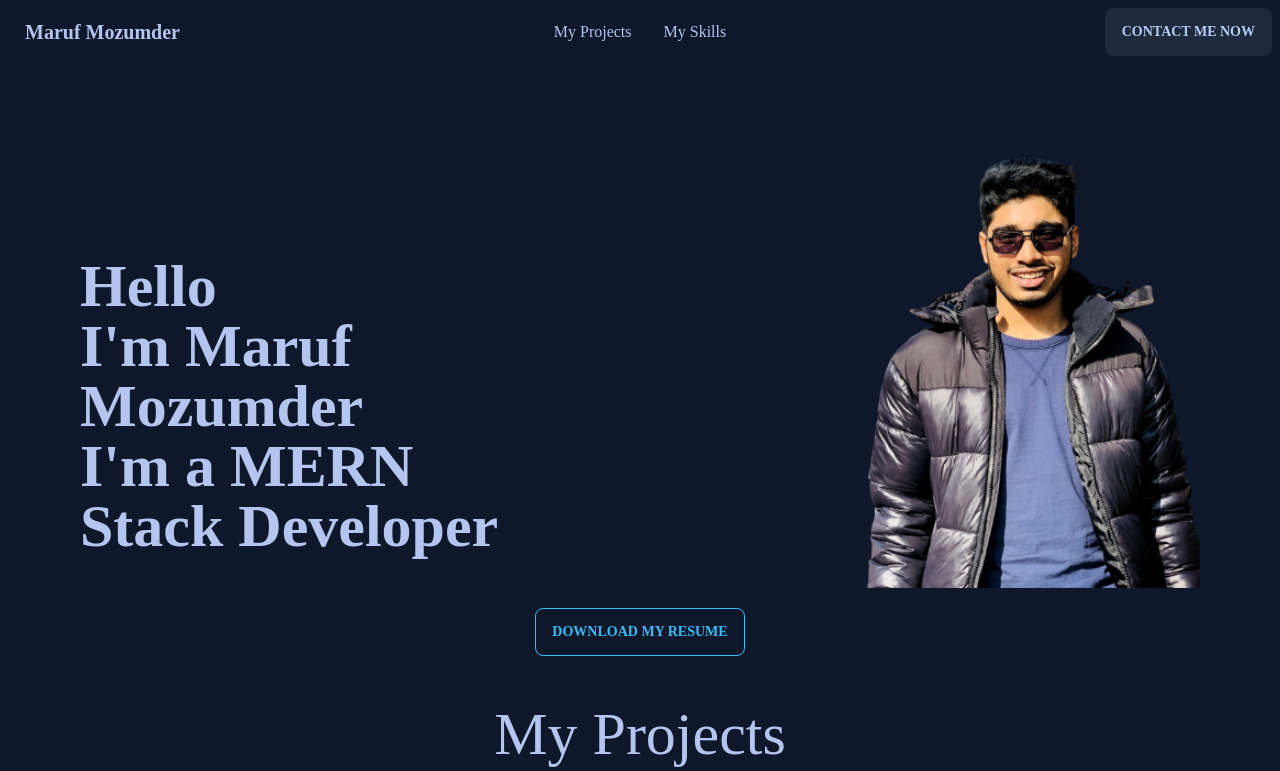
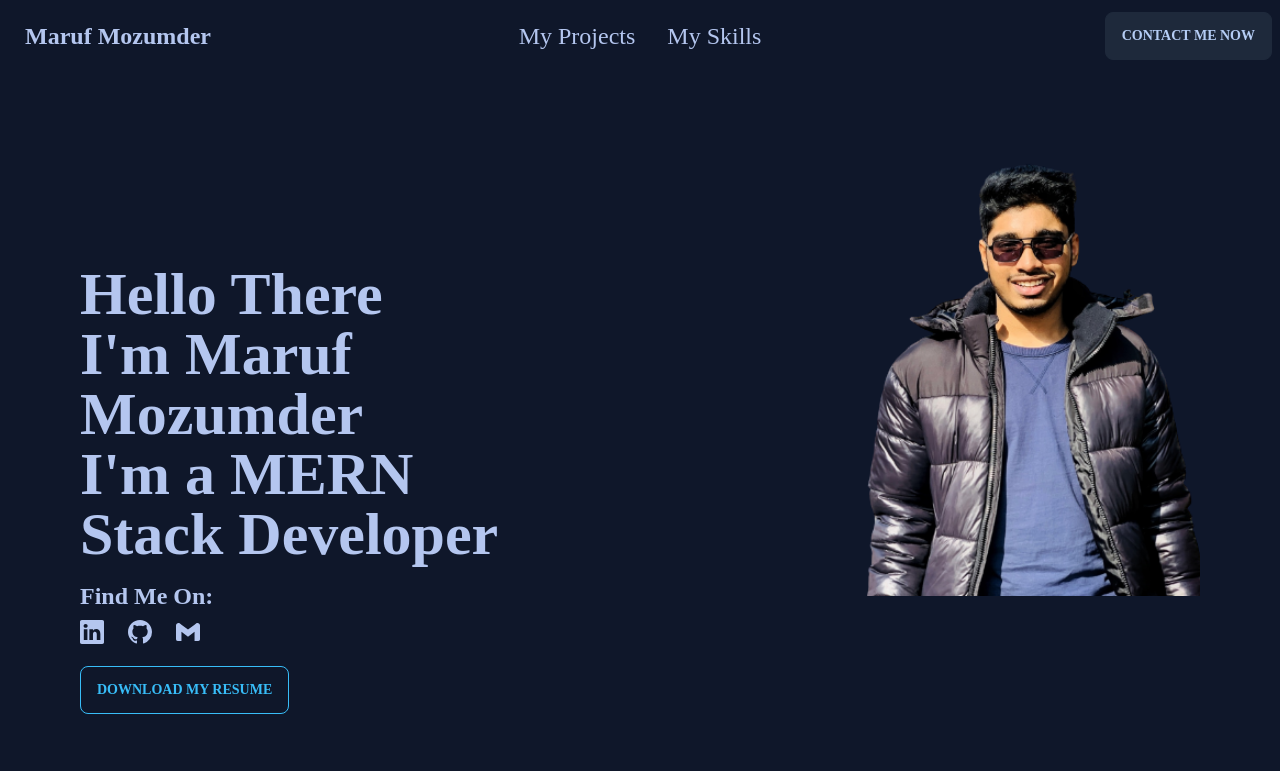
Before and after one commit to marufccs/my-portfolio, a React (Create React App) app: page / in a window 1280 px wide. Shown: the top 771 px of the page. Built offline with nearby package versions, Linux system fonts and the light colour scheme; a web font is replaced by a local one.

Commit message:
contact-me-added

```diff
--- a/package.json
+++ b/package.json
@@ -10,6 +10,7 @@
     "daisyui": "^2.43.0",
     "react": "^18.2.0",
     "react-dom": "^18.2.0",
+    "react-icons": "^4.7.1",
     "react-scripts": "5.0.1",
     "web-vitals": "^2.1.4"
   },
--- a/src/App.js
+++ b/src/App.js
@@ -1,6 +1,7 @@
 
 import './App.css';
 import Banner from './components/Banner/Banner';
+import ContactMe from './components/ContactMe/ContactMe';
 import Footer from './components/Footer/Footer';
 import Header from './components/Header/Header';
 import MyProjects from './components/MyProjects/MyProjects';
@@ -13,9 +14,9 @@ function App() {
       <Header/>
     <div className="mx-20">
      <Banner/>
-     <Resume/>
      <MyProjects/>
      <MySkills/>
+     <ContactMe/>
     </div>
     <Footer/>
     </div>
--- a/src/components/Banner/Banner.js
+++ b/src/components/Banner/Banner.js
@@ -1,6 +1,10 @@
 import React from 'react';
 import maruf from '../../Pictures/Maruf.png'
+import { BsLinkedin, BsGithub } from "react-icons/bs";
+import { SiGmail } from "react-icons/si";
 import './Banner.css'
+import Resume from '../Resume/Resume';
+
 const Banner = () => {
     return (
         <div id='banner' className='lg:flex justify-between'>
@@ -12,9 +16,26 @@ const Banner = () => {
             </div>
           <div>
             <div className='sm:text-3xl lg:text-6xl  font-extrabold  lg:mt-36 starting-lines'>
-<h1 className='animate__animated animate__backInLeft'>Hello</h1>
+<h1 className='animate__animated animate__backInLeft'>Hello There</h1>
 <h1 className='animate__animated animate__backInLeft animate__delay-1s w-full'>I'm Maruf Mozumder</h1>
 <h1 className='animate__animated animate__backInLeft animate__delay-2s'>I'm a MERN Stack Developer</h1>
+<div className='mt-4 starting-lines'>
+  <h4 className='text-2xl'>Find Me On: </h4>
+  <div className='text-2xl mt-2 mb-0 flex gap-6'>
+    <a href='https://www.linkedin.com/in/maruf-mozumder7/' target='_blank'>
+<BsLinkedin></BsLinkedin>
+</a>
+    <a href='https://github.com/marufccs' target='_blank'>
+<BsGithub></BsGithub>
+</a>
+    <a href='https://marufmozumder7@gmail.com' target='_blank'>
+<SiGmail></SiGmail>
+</a>
+  </div>
+  <div className=''>
+  <Resume/>
+</div>
+</div>
 </div>
           </div>
           <div>
--- /dev/null
+++ b/src/components/ContactMe/ContactMe.js
@@ -0,0 +1,40 @@
+import React from 'react';
+
+const ContactMe = () => {
+    return (
+        <div id='contact-me' className='mt-12'>
+
+             <div className="hero min-h-screen bg-base-200">
+
+  <div className="hero-content flex-col ">
+  <h1 className='text-center project-text text-5xl'> Contact Me</h1>
+    <div className="card flex-shrink-0 w-full max-w-sm shadow-2xl bg-base-100">
+
+      <div className="card-body">
+        <div className="form-control">
+          <label className="label">
+            <span className="label-text">Your Name</span>
+          </label>
+          <input type="text" placeholder="Your Name" className="input input-bordered" />
+        </div>
+        <div className="form-control">
+          <label className="label">
+            <span className="label-text">Your Email</span>
+          </label>
+          <input type="text" placeholder="Your Email" className="input input-bordered" />
+        </div>
+        <div className="form-control">
+        <textarea className="textarea textarea-bordered" placeholder="Your message here"></textarea>
+        </div>
+        <div className="form-control mt-6">
+          <button className="btn btn-primary">Send</button>
+        </div>
+      </div>
+    </div>
+  </div>
+</div>
+        </div>
+    );
+};
+
+export default ContactMe;
--- a/src/components/Header/Header.js
+++ b/src/components/Header/Header.js
@@ -13,17 +13,16 @@ const Header = () => {
         <li><a href='#my-skills'>My Skills</a></li>
       </ul>
     </div>
-    <a href='#home' className="btn btn-ghost normal-case text-xl">Maruf Mozumder</a>
+    <a href='#home' className="btn btn-ghost normal-case text-2xl">Maruf Mozumder</a>
   </div>
   <div className="navbar-center hidden lg:flex">
     <ul className="menu menu-horizontal px-1">
-    <li><a href='#my-projects'>My Projects</a></li>
-
-      <li><a href='#my-skills'>My Skills</a></li>
+    <li><a className='text-2xl' href='#my-projects'>My Projects</a></li>
+      <li><a className='text-2xl' href='#my-skills'>My Skills</a></li>
     </ul>
   </div>
-  <div className="navbar-end">
-    <a className="btn">Contact Me Now</a>
+  <div className="navbar-end text-3xl">
+    <a href='#contact-me' className="btn">Contact Me Now</a>
   </div>
 </div>
     );
--- a/src/components/MyProjects/MyProject.js
+++ b/src/components/MyProjects/MyProject.js
@@ -3,7 +3,7 @@ import React from 'react';
 const MyProject = ({myProject}) => {
     const {name, description, img, alt, link} = myProject;
     return (
-        <div id='my-projects'>
+        <div >
             <div className="card card-compact w-96 bg-base-100 shadow-xl">
   <figure><img src={img} alt={alt} /></figure>
   <div className="card-body">
--- a/src/components/MyProjects/MyProjects.js
+++ b/src/components/MyProjects/MyProjects.js
@@ -31,7 +31,7 @@ const MyProjects = () => {
     ]
 
     return (
-        <div className='mt-12'>
+        <div id='my-projects' className='mt-12'>
             <h1 className='text-center project-text text-6xl'> My Projects</h1>
             <div className='grid sm:grid-cols-1 md:grid-cols-2 lg:grid-cols-3 gap-12 mt-6 '>
             {
--- a/src/components/Resume/Resume.js
+++ b/src/components/Resume/Resume.js
@@ -4,7 +4,7 @@ import maruf_resume from '../../Resume/Maruf-Mozumder-Resume.pdf'
 
 const Resume = () => {
     return (
-        <div className='mx-auto text-center mt-5 resume-button'>
+        <div className='mx-auto resume-button'>
          <a href={maruf_resume} download="Maruf Mozumder Resume">
          <button className="btn btn-outline btn-primary">Download My Resume</button>
          </a>
```
Also changed, not shown: 1 other file (tests, documents, lock files or other folders).
